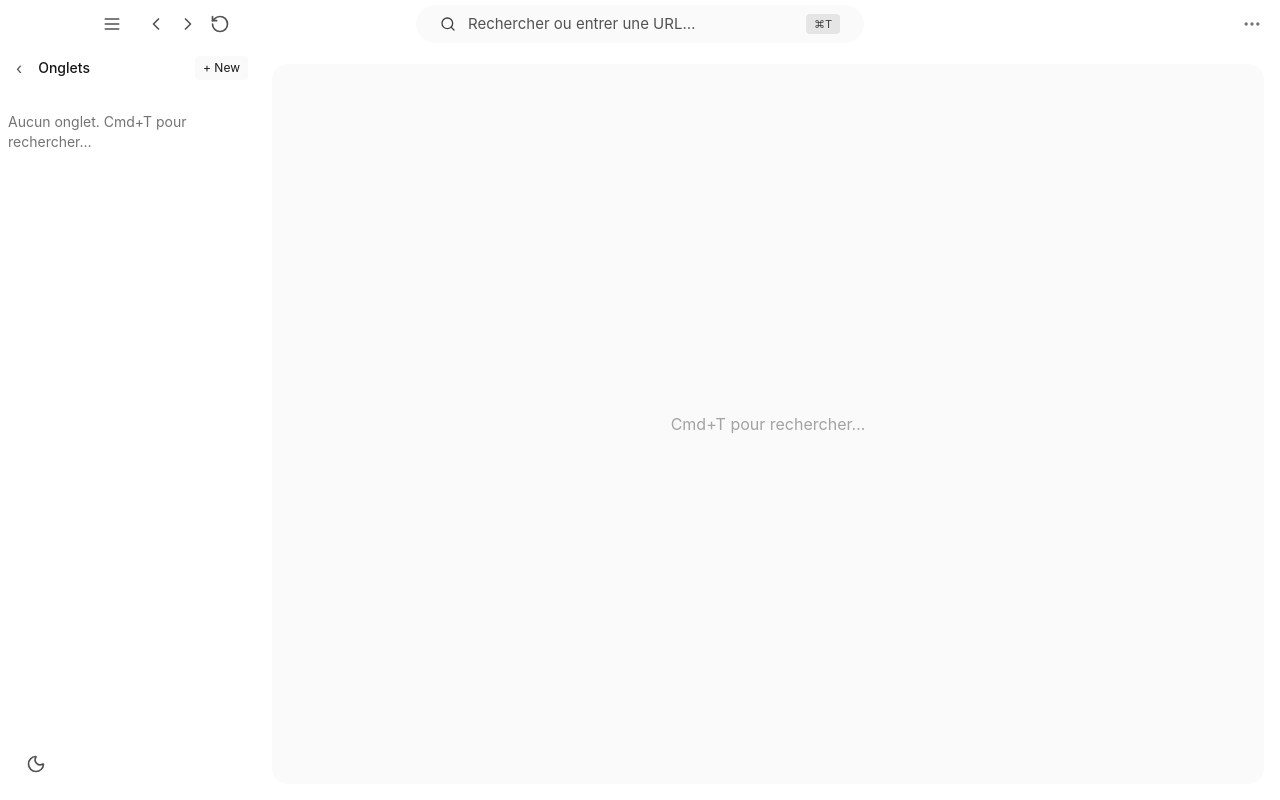
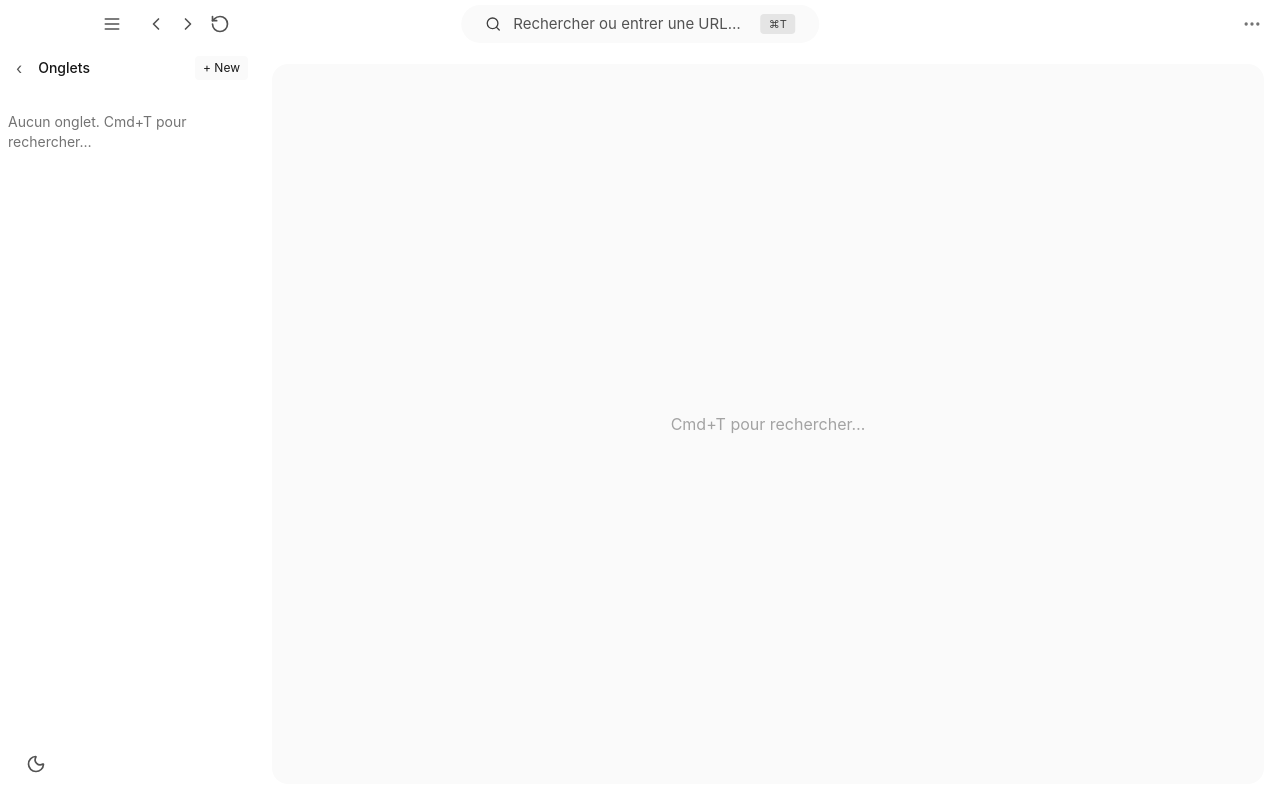
Before and after one commit to Sanzcloud-web/Shy-Navigator, a React (Vite) app: page /#/ in a window 1280 px wide. Built offline with nearby package versions, Linux system fonts and the light colour scheme.

Commit message:
Implement editable address bar in TopBar and AddressBar components; add domain extraction functionality and enhance user interaction with focus and blur events. Update BrowserPage to pass current URL for improved navigation experience.

```diff
--- a/src/components/AddressBar.tsx
+++ b/src/components/AddressBar.tsx
@@ -1,3 +1,6 @@
+import { useState, useRef } from 'react'
+import { extractDomain } from '../lib/url'
+
 type Props = {
   address: string
   title?: string
@@ -9,17 +12,30 @@ type Props = {
 }
 
 export default function AddressBar({ address, title, onChange, onSubmit, onBack, onForward, onReload }: Props) {
+  const [isFocused, setIsFocused] = useState(false)
+  const inputRef = useRef<HTMLInputElement>(null)
   return (
     <div className="h-12 w-full border-b border-neutral-800 flex items-center gap-2 px-2 bg-neutral-900">
       <button className="px-2 py-1 rounded hover:bg-neutral-800" onClick={onBack} title="Back">⟵</button>
       <button className="px-2 py-1 rounded hover:bg-neutral-800" onClick={onForward} title="Forward">⟶</button>
       <button className="px-2 py-1 rounded hover:bg-neutral-800" onClick={onReload} title="Reload">⟲</button>
       <input
+        ref={inputRef}
         className="flex-1 bg-neutral-800 rounded px-3 py-2 outline-none focus:ring-2 focus:ring-indigo-500"
-        value={address}
+        value={isFocused ? address : extractDomain(address)}
         onChange={(e) => onChange(e.target.value)}
         onKeyDown={(e) => { if (e.key === 'Enter') onSubmit() }}
-        placeholder="Tape une URL ou une recherche…"
+        onFocus={() => {
+          setIsFocused(true)
+          inputRef.current?.select()
+        }}
+        onBlur={() => setIsFocused(false)}
+        onClick={() => {
+          if (!isFocused) {
+            inputRef.current?.select()
+          }
+        }}
+        placeholder="Rechercher ou entrer une URL…"
       />
       <button className="px-3 py-2 rounded bg-indigo-600 hover:bg-indigo-500" onClick={onSubmit}>Aller</button>
       {title && <div className="ml-2 text-sm text-neutral-400 truncate" title={title}>{title}</div>}
--- a/src/components/TopBar.tsx
+++ b/src/components/TopBar.tsx
@@ -1,15 +1,22 @@
 import { Menu, ChevronLeft, ChevronRight, RotateCcw, Search, Ellipsis } from 'lucide-react'
+import { extractDomain } from '../lib/url'
+import { useState, useRef } from 'react'
 
 type Props = {
   collapsed: boolean
+  currentUrl?: string
   onToggleSidebar: () => void
   onBack: () => void
   onForward: () => void
   onReload: () => void
   onOpenPalette: () => void
+  onNavigate?: (url: string) => void
 }
 
-export default function TopBar({ collapsed, onToggleSidebar, onBack, onForward, onReload, onOpenPalette }: Props) {
+export default function TopBar({ collapsed, currentUrl, onToggleSidebar, onBack, onForward, onReload, onOpenPalette, onNavigate }: Props) {
+  const [isEditing, setIsEditing] = useState(false)
+  const [inputValue, setInputValue] = useState('')
+  const inputRef = useRef<HTMLInputElement>(null)
   return (
     <div className="fixed top-0 left-0 right-0 h-12 z-40 py-2">
       <div className="h-full drag-region">
@@ -39,16 +46,60 @@ export default function TopBar({ collapsed, onToggleSidebar, onBack, onForward,
           </div>
         </div>
 
-        {/* Barre de recherche (ouvre la palette) - centrée */}
-        <div className="absolute inset-y-0 left-1/2 -translate-x-1/2 flex items-center no-drag w-full max-w-md">
-          <button
-            onClick={onOpenPalette}
-            className="w-full flex items-center gap-3 px-6 py-2 rounded-full bg-neutral-50 dark:bg-neutral-800 text-neutral-700 dark:text-neutral-200 hover:bg-neutral-100 dark:hover:bg-neutral-700"
-          >
-            <Search className="w-4 h-4" />
-            <span className="text-[15px] opacity-90">Rechercher ou entrer une URL…</span>
-            <span className="ml-auto text-[11px] px-2 py-0.5 rounded bg-neutral-200 dark:bg-neutral-700 text-neutral-700 dark:text-neutral-200">⌘T</span>
-          </button>
+        {/* Barre d'adresse éditable - centrée */}
+        <div className="absolute inset-y-0 left-1/2 -translate-x-1/2 flex items-center no-drag">
+          {isEditing ? (
+            <div className="flex items-center gap-3 px-6 py-2 rounded-full bg-neutral-50 dark:bg-neutral-800 border-2 border-blue-500 min-w-80">
+              <Search className="w-4 h-4 text-neutral-500" />
+              <input
+                ref={inputRef}
+                value={inputValue}
+                onChange={(e) => setInputValue(e.target.value)}
+                onKeyDown={(e) => {
+                  if (e.key === 'Enter') {
+                    if (onNavigate && inputValue.trim()) {
+                      onNavigate(inputValue.trim())
+                    }
+                    setIsEditing(false)
+                  }
+                  if (e.key === 'Escape') {
+                    setIsEditing(false)
+                    setInputValue('')
+                  }
+                }}
+                onBlur={() => {
+                  setIsEditing(false)
+                  setInputValue('')
+                }}
+                className="flex-1 bg-transparent outline-none text-[15px] text-neutral-900 dark:text-neutral-100 placeholder-neutral-500"
+                placeholder="Rechercher ou entrer une URL…"
+                autoFocus
+              />
+            </div>
+          ) : (
+            <button
+              onClick={() => {
+                setIsEditing(true)
+                setInputValue(currentUrl || '')
+                setTimeout(() => inputRef.current?.select(), 10)
+              }}
+              className="flex items-center gap-3 px-6 py-2 rounded-full bg-neutral-50 dark:bg-neutral-800 text-neutral-700 dark:text-neutral-200 hover:bg-neutral-100 dark:hover:bg-neutral-700"
+            >
+              <Search className="w-4 h-4" />
+              <span className="text-[15px] opacity-90">
+                {currentUrl ? extractDomain(currentUrl) : "Rechercher ou entrer une URL…"}
+              </span>
+              <button
+                onClick={(e) => {
+                  e.stopPropagation()
+                  onOpenPalette()
+                }}
+                className="ml-2 text-[11px] px-2 py-0.5 rounded bg-neutral-200 dark:bg-neutral-700 text-neutral-700 dark:text-neutral-200 hover:bg-neutral-300 dark:hover:bg-neutral-600"
+              >
+                ⌘T
+              </button>
+            </button>
+          )}
         </div>
 
         {/* Espace réservé à droite pour actions futures */}
--- a/src/lib/url.ts
+++ b/src/lib/url.ts
@@ -7,3 +7,12 @@ export function normalizeUrl(input: string) {
   // Otherwise, search on Google
   return `https://www.google.com/search?q=${encodeURIComponent(trimmed)}`
 }
+
+export function extractDomain(url: string): string {
+  try {
+    const urlObj = new URL(url)
+    return urlObj.hostname
+  } catch {
+    return url
+  }
+}
--- a/src/pages/BrowserPage.tsx
+++ b/src/pages/BrowserPage.tsx
@@ -83,11 +83,13 @@ export default function BrowserPage() {
     <div className="h-full w-full bg-white dark:bg-[#1F1F1F] text-neutral-900 dark:text-neutral-100">
       <TopBar
         collapsed={collapsed}
+        currentUrl={activeTab?.url}
         onToggleSidebar={() => setCollapsed(v => !v)}
         onBack={() => (webviewRef.current as any)?.goBack?.()}
         onForward={() => (webviewRef.current as any)?.goForward?.()}
         onReload={() => (webviewRef.current as any)?.reload?.()}
         onOpenPalette={() => setPaletteOpen(true)}
+        onNavigate={(url) => navigateCurrent(url)}
       />
       <div className="h-full pt-12 flex">
         <Sidebar
```
